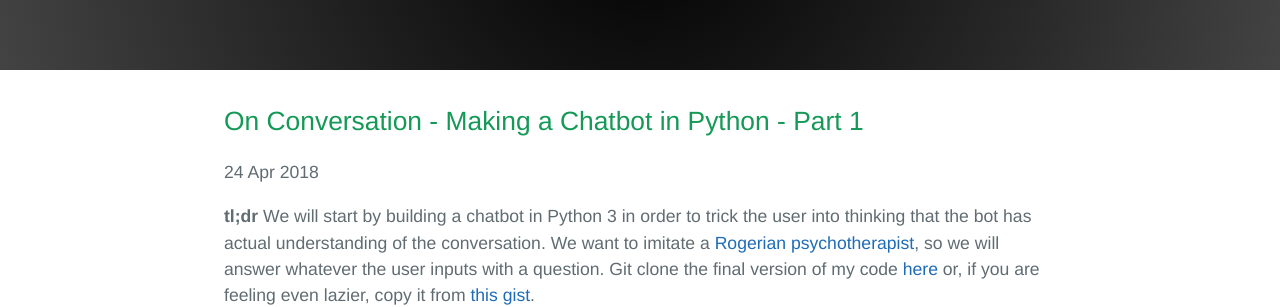
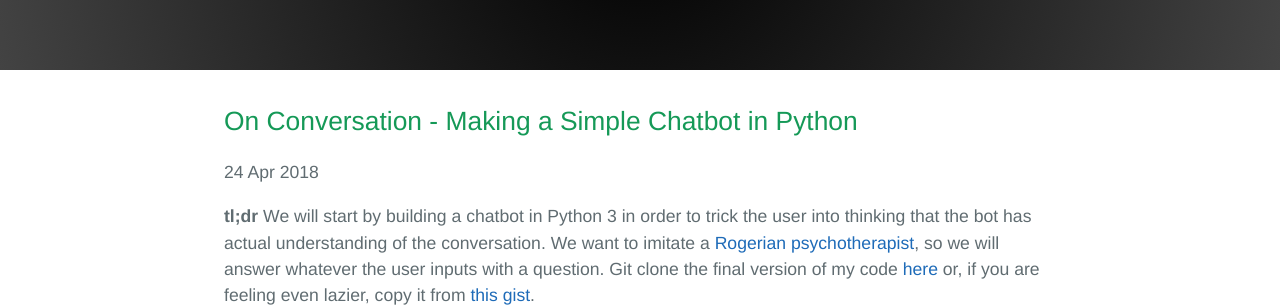
Before and after one commit to PDillis/pdillis.github.io, a Jekyll site: the page built from _posts/2018-04-24-ChatbotInPython1.markdown, in a window 1280 px wide and 900 px high. Shown: the part 266-573 px from the top of the window. Built offline with Jekyll 4.4.1, drawn with Linux system fonts in a browser that asks for light colours.

Commit message:
Update 2018-04-24-ChatbotInPython1.markdown

```diff
--- a/_posts/2018-04-24-ChatbotInPython1.markdown
+++ b/_posts/2018-04-24-ChatbotInPython1.markdown
@@ -1,6 +1,6 @@
 ---
 layout: post
-title:  "On Conversation - Making a Chatbot in Python - Part 1"
+title:  "On Conversation - Making a Simple Chatbot in Python"
 date:   2018-04-24 18:00:00
 categories: main
 ---
```
